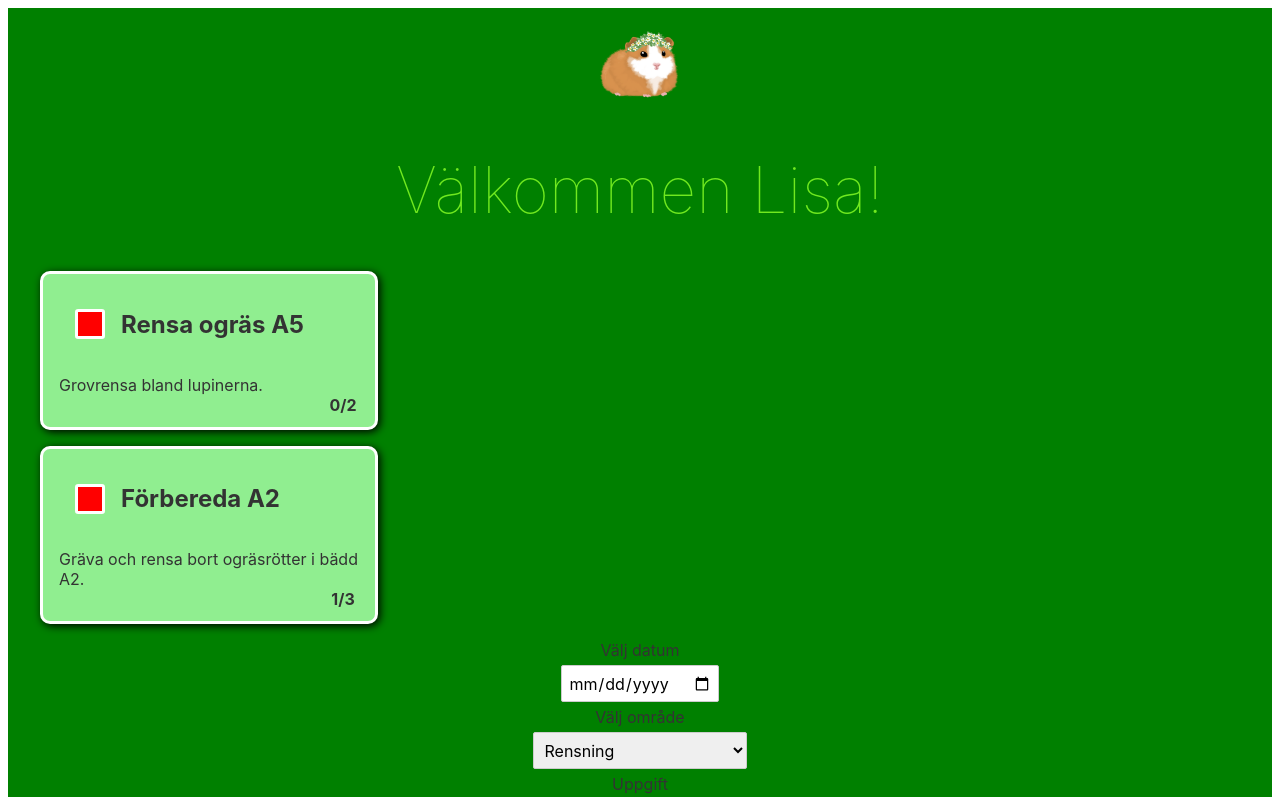
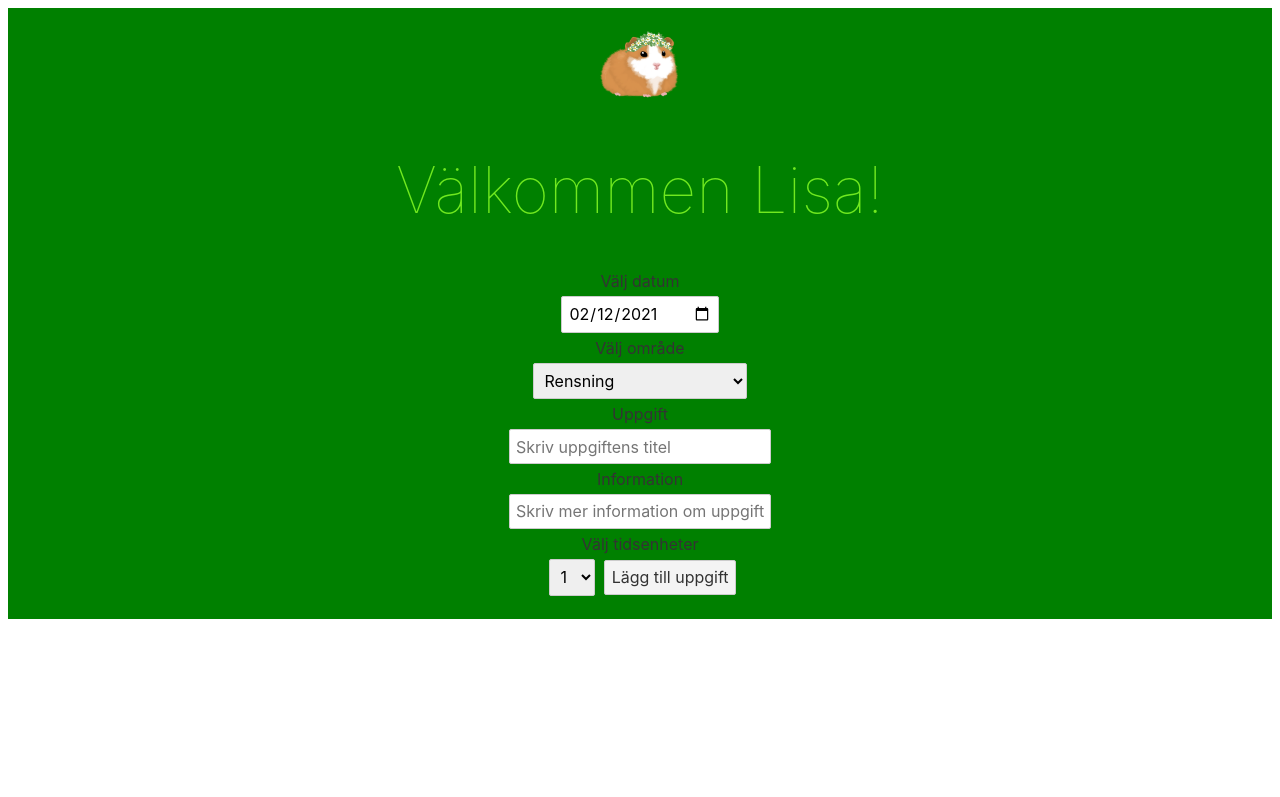
Before and after one commit to lisapaajarvi/svelte-project, a Svelte app: page / in a window 1280 px wide. Shown: the top 797 px of the page. Built offline with nearby package versions, Linux system fonts and the light colour scheme.

Commit message:
changed todo functions

```diff
--- a/src/AddTodo.svelte
+++ b/src/AddTodo.svelte
@@ -5,7 +5,7 @@
     export let onSubmit;
     export let fields;
 
-    // Convert fields from [ { name: 'name', value: 'Value' } ] to { name : Value } which is more useful when submitting a form
+    // Converts fields to objects
     const fieldsToObject = (fields) =>
       fields.reduce((p, c) => ({ ...p, [c.id]: c.value }), {});
 
@@ -21,7 +21,7 @@
   </style>
 
   <!-- When submitting, prevent the default action which would result in a refreshed page -->
-  <form on:submit|preventDefault={() => handleSubmit(fields)}>
+  <form on:submit={handleSubmit(fields)}>
       <!-- Loop the fields and render the correct representation based on field.type -->
       {#each fields as field}
           {#if field.type === "Input"}
--- a/src/App.svelte
+++ b/src/App.svelte
@@ -7,16 +7,15 @@
 
 	let todolist = JSON.parse(localStorage.getItem("todolist"))
 	if (todolist === null || undefined) {
-    todolist = [{"date": "2021-02-12", "colour": "röd", "title":"Rensa ogräs A5", "description":"Grovrensa bland lupinerna", "time": 2}];
+    todolist = [];
 	}
-	console.log(todolist)
 
   //   Our field representation, let's us easily specify several inputs
   let fields = [
 	{
 		id: "date",
 		type: "Date",
-		value: "",
+		value: "2021-02-12",
 		label: "Välj datum"
 	},
 	{
@@ -73,18 +72,16 @@
 		<h1>Välkommen {name}!</h1>
 	</div>
 
+	{#each todolist as { date, colour, title, description, time }}
+		<TodoCard>
+			<span slot="date">{date}</span>
+			<span slot="colour">{colour}</span>
+			<span slot="title">{title}</span>
+			<span slot="description">{description}</span>
+			<p slot="time">{time}</p>
+	</TodoCard>
+	{/each}
 
-	<TodoCard>
-		<span slot="title">Rensa ogräs A5</span>
-		<span slot="description">Grovrensa bland lupinerna.</span>
-		<p slot="time">0/2</p>
-	</TodoCard>
-	<TodoCard>
-		<span slot="title">Förbereda A2</span>
-		<span slot="description">Gräva och rensa bort ogräsrötter i bädd A2.
-		</span>
-		<p slot="time">1/3</p>
-	</TodoCard>
 	<AddTodo
 	onSubmit={(body) => {
 	  result = body;
--- a/src/TodoCard.svelte
+++ b/src/TodoCard.svelte
@@ -1,11 +1,8 @@
 <script>
-
-import App from "./App.svelte";
-
 </script>
 <style>
 	.todo {
-		width: 300px;
+		width: 400px;
 		border: 3px solid white;
 		border-radius: 10px;
 		box-shadow: 2px 2px 8px black;
@@ -44,10 +41,11 @@ import App from "./App.svelte";
 
 <div class="todo">
     <div class="title-div">
-        <div class="color"></div>
+        <div class="color"><slot name="colour"></slot></div>
         <h2><slot name="title"></slot></h2>
     </div>
 	<p><slot name="description"></slot></p>
+    <p><slot name="date"></slot></p>
     <div class="time-est">
         <slot name="time"></slot>
     </div>
```
